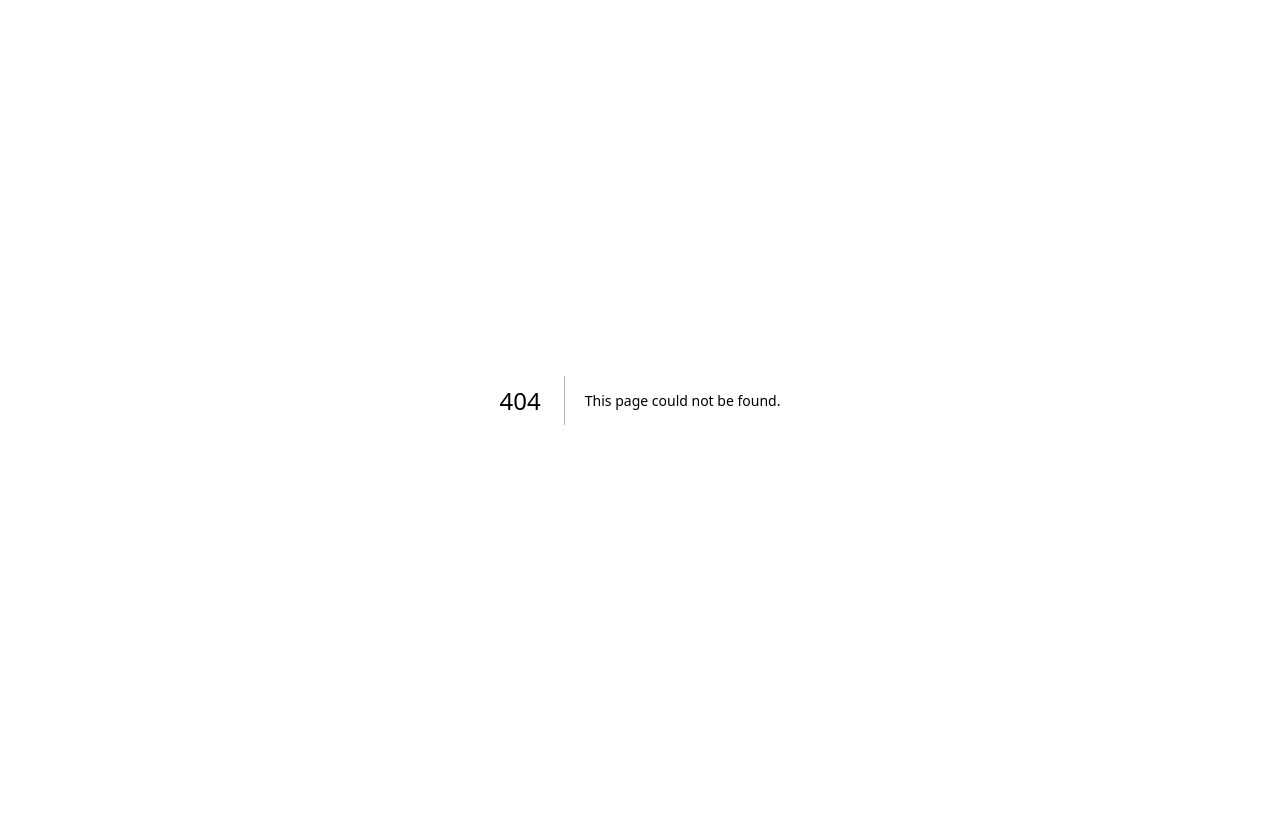
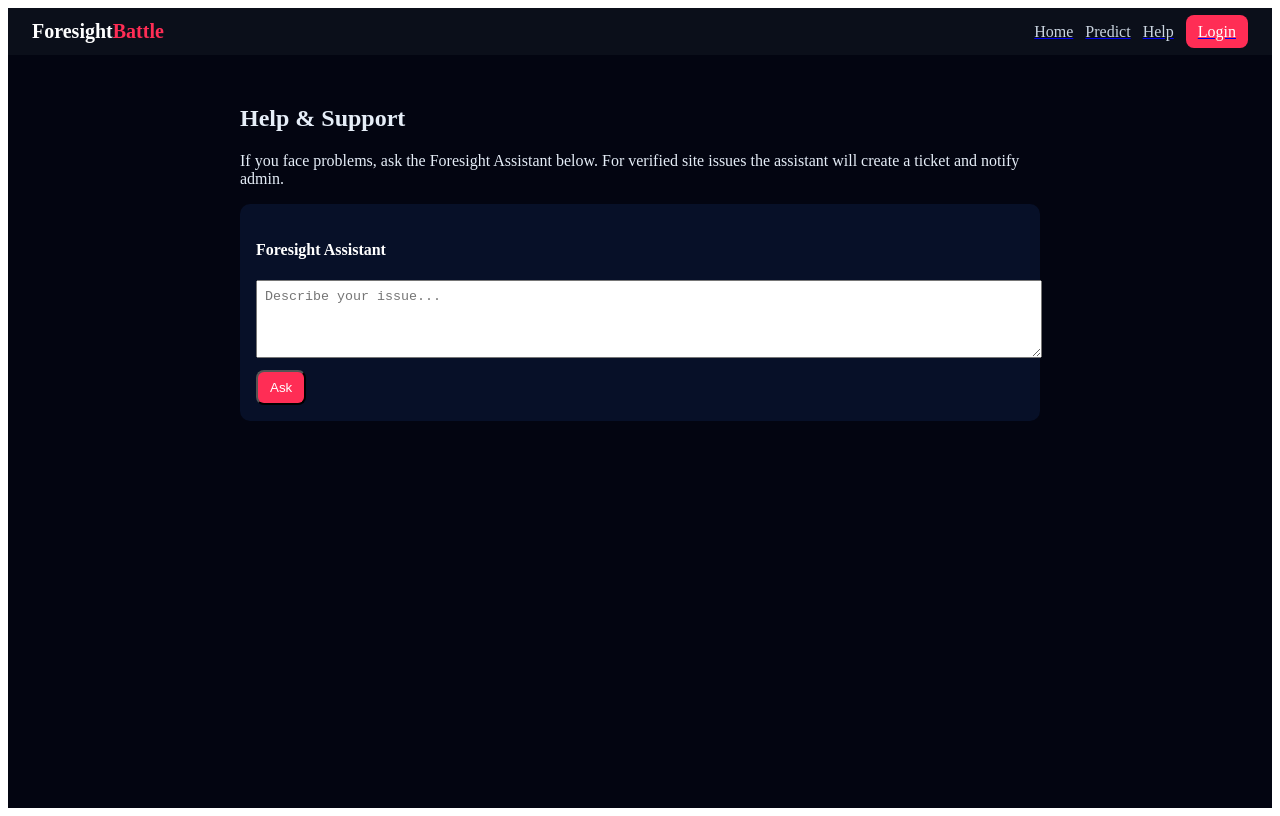
Before and after one commit to admin-deskwork/foresightbattle, a Next.js app: page /help in a window 1280 px wide. Before the commit this address had no page. Built offline with nearby package versions, Linux system fonts and the light colour scheme.

Commit message:
Create help.js

```diff
--- /dev/null
+++ b/pages/help.js
@@ -0,0 +1,16 @@
+import Navbar from '../components/Navbar'
+import AssistantChat from '../components/AssistantChat'
+
+
+export default function Help(){
+return (
+<div style={{minHeight:'100vh',background:'#030511',color:'#e6eef8'}}>
+<Navbar />
+<div style={{padding:30,maxWidth:800,margin:'0 auto'}}>
+<h2>Help & Support</h2>
+<p>If you face problems, ask the Foresight Assistant below. For verified site issues the assistant will create a ticket and notify admin.</p>
+<AssistantChat />
+</div>
+</div>
+)
+}
```
